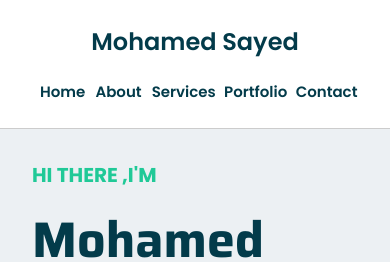
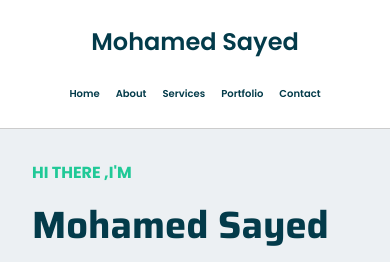
Before and after one commit to Mohamedsayedddd/portfolio, a plain HTML site: page index.html in a window 390 px wide. Shown: the top 262 px of the page. Drawn offline with Linux system fonts and the light colour scheme; files whose address does not match are found by name.

Commit message:
Update style.css

```diff
--- a/css/style.css
+++ b/css/style.css
@@ -491,9 +491,9 @@ margin: 1rem 0 2rem;
             height: 100%;
         }
           #home .navbar nav ul a{
-            font-size: 15px;
+            font-size: 10px;
 
-
+          }
 
         #home .header-content h1{
             font-size:38px;
```
